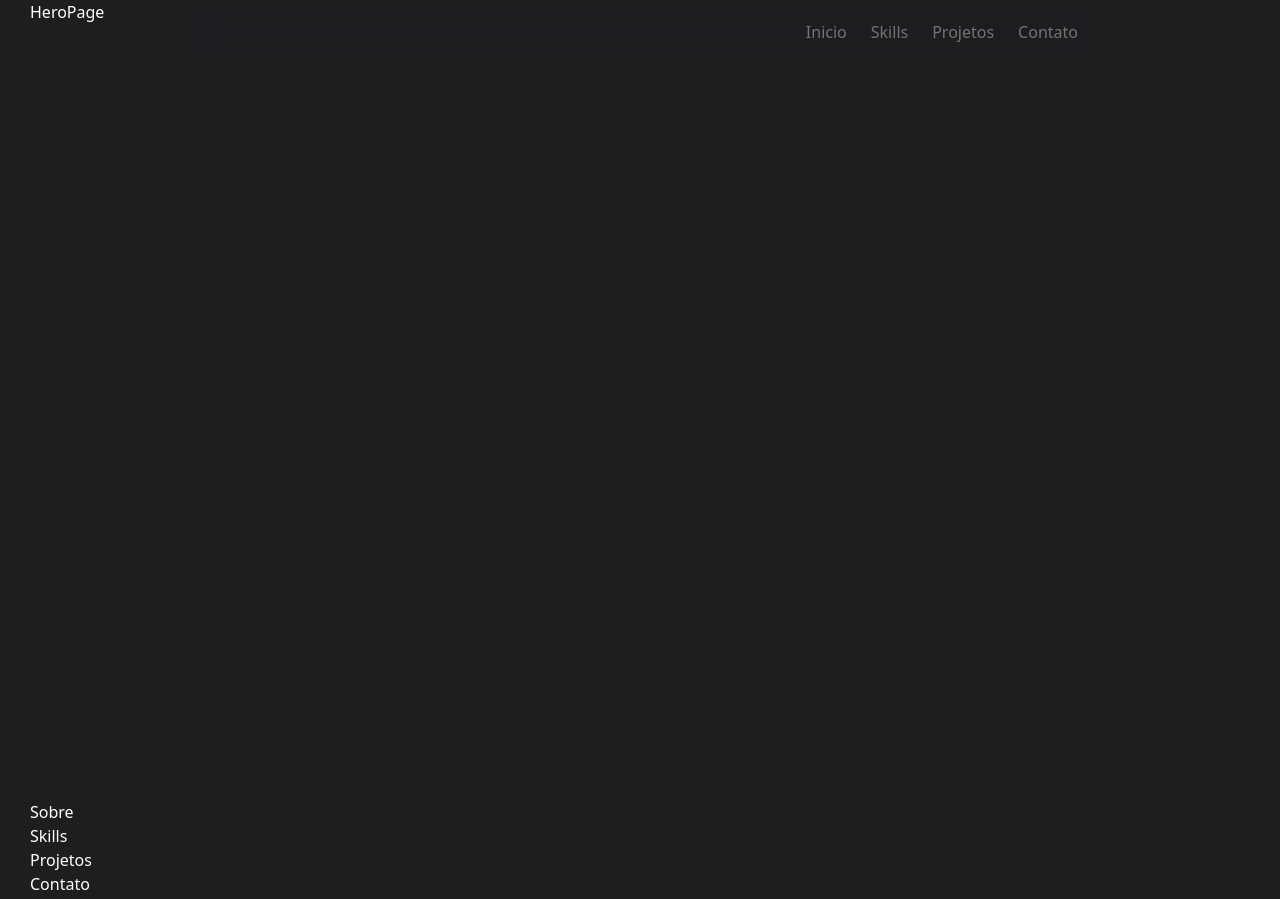
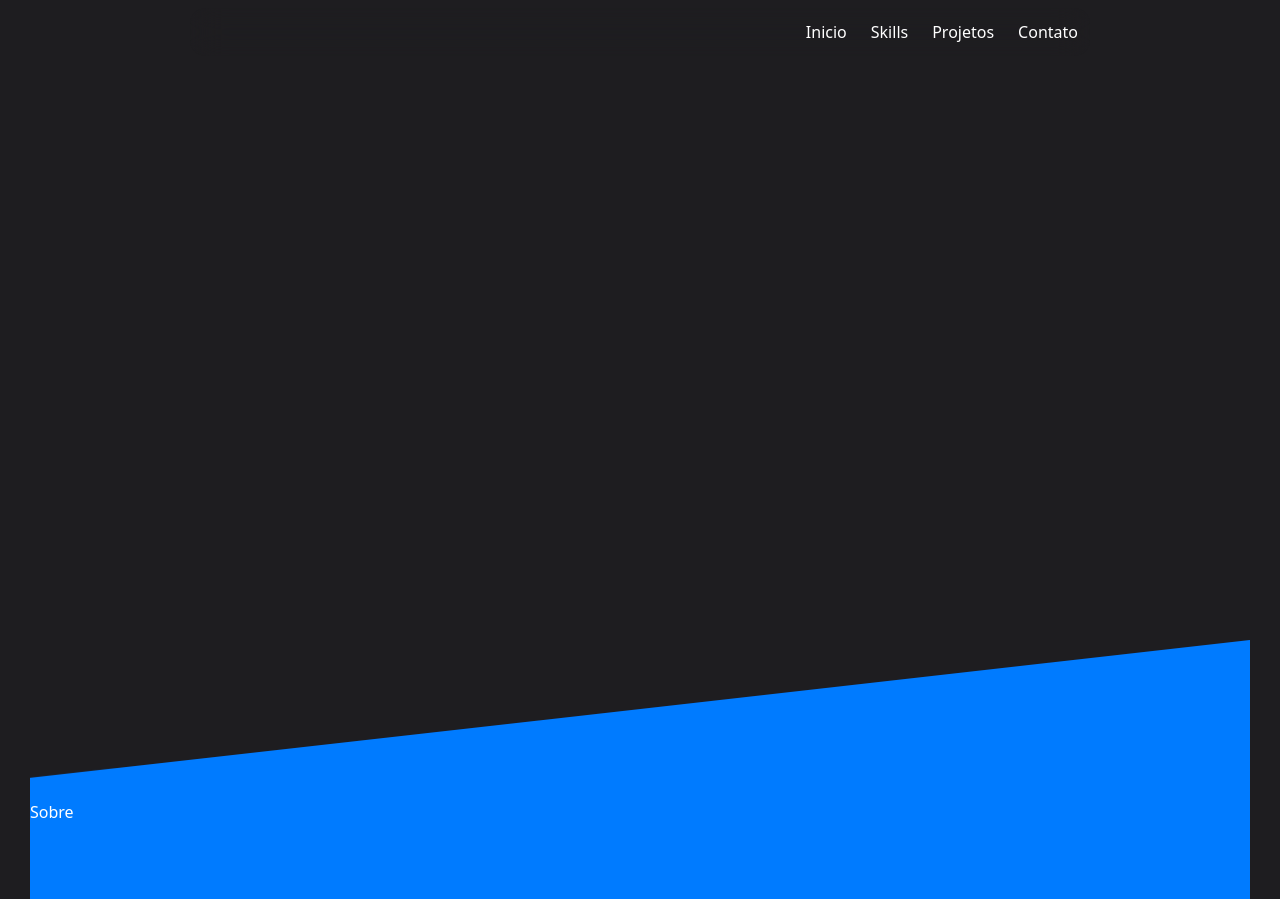
Before and after one commit to kkshiguematsu/Portfolio-LandingPage, a plain HTML site: page index.html in a window 1280 px wide. Shown: the top 899 px of the page. Drawn offline with nearby package versions, Linux system fonts and the light colour scheme.

Commit message:
changes navbar

```diff
--- /dev/null
+++ b/css/svgCss.css
@@ -0,0 +1,21 @@
+.custom-shape-divider-bottom-1712110972 {
+    position: absolute;
+    bottom: 0;
+    left: 0;
+    width: 100%;
+    overflow: hidden;
+    line-height: 0;
+    transform: rotate(180deg);
+}
+
+.custom-shape-divider-bottom-1712110972 svg {
+    position: relative;
+    display: block;
+    width: calc(100% + 1.3px);
+    height: 160px;
+    transform: rotateY(180deg);
+}
+
+.custom-shape-divider-bottom-1712110972 .shape-fill {
+    fill: #007BFF;
+}
--- a/index.html
+++ b/index.html
@@ -4,13 +4,14 @@
     <meta charset="UTF-8">
     <meta name="viewport" content="width=device-width, initial-scale=1.0">
     <link rel="stylesheet" href="./css/style.css">
+    <link rel="stylesheet" href="./css/svgCss.css">
     <script src="https://cdn.tailwindcss.com"></script>
     <script src="./js/script.js"></script>
 </head>
 <!-- <body class=" box-border relative"> -->
 <body class="bg-[#1e1d20] box-border relative">
 
-    <nav id="nav" class="mt-2 w-full max-w-[900px] m-auto fixed backdrop-blur-lg bg-transparent rounded-2xl duration-500">
+    <nav id="nav" class="mt-2 w-full max-w-[900px] m-auto fixed backdrop-blur-lg bg-transparent rounded-2xl duration-500 z-50">
         <div id="navbar" class="flex justify-end text-neutral-500 text-xs sm:text-base">
             <div class="flex text-center">
                 <a class="p-3 rounded-2xl hover:text-[#007bff] " href="#home">Inicio</a>
@@ -21,12 +22,16 @@
         </div>
     </nav>
 
-    <main class="w-full max-w-[1220px] m-auto">
-        <section id="home" class="text-white min-h-screen">
-            <p>HeroPage</p>
+    <main class="w-full max-w-[1220px] m-auto min-h-screen">
+        <section id="home" class="relative text-white min-h-screen max-h-screen">
+            <div class="custom-shape-divider-bottom-1712110972">
+                <svg data-name="Layer 1" xmlns="http://www.w3.org/2000/svg" viewBox="0 0 1200 120" preserveAspectRatio="none">
+                    <path d="M1200 120L0 16.48 0 0 1200 0 1200 120z" class="shape-fill"></path>
+                </svg>
+            </div>
         </section>
 
-        <section id="about" class="text-white">
+        <section id="about" class="min-h-screen bg-[#007bff] text-white ">
             <p>Sobre</p>
         </section>
 
--- a/js/script.js
+++ b/js/script.js
@@ -2,6 +2,10 @@
 
 document.addEventListener('DOMContentLoaded', function() {
     window.addEventListener('scroll', function() {
+        const section = document.getElementById('about');
+        const scrollPosition = window.scrollY || window.pageYOffset;
+        const sectionPosition = section.offsetTop;
+
         var nav = document.getElementById('nav');
         var navbar = document.getElementById('navbar');
 
@@ -21,5 +25,33 @@ document.addEventListener('DOMContentLoaded', function() {
             nav.style.width = '100%';
             navbar.style.justifyContent = 'end';
         }
+
+
+    });
+
+    window.addEventListener('scroll', function() {
+        const aboutSection = document.getElementById('about');
+        const navbar = document.getElementById('navbar');
+
+        const options = {
+            root: null,
+            rootMargin: '0px',
+            threshold: 0.8
+        };
+
+        const callback = (entries, observer) => {
+            entries.forEach(entry => {
+            if (entry.isIntersecting) {
+                navbar.classList.remove("text-neutral-500");
+                navbar.classList.add("text-white");
+            } else {
+                navbar.classList.add("text-neutral-500");
+                navbar.classList.remove("text-white");
+            }
+        });
+    };
+
+    const observer = new IntersectionObserver(callback, options);
+    observer.observe(aboutSection);
     });
 });
```
